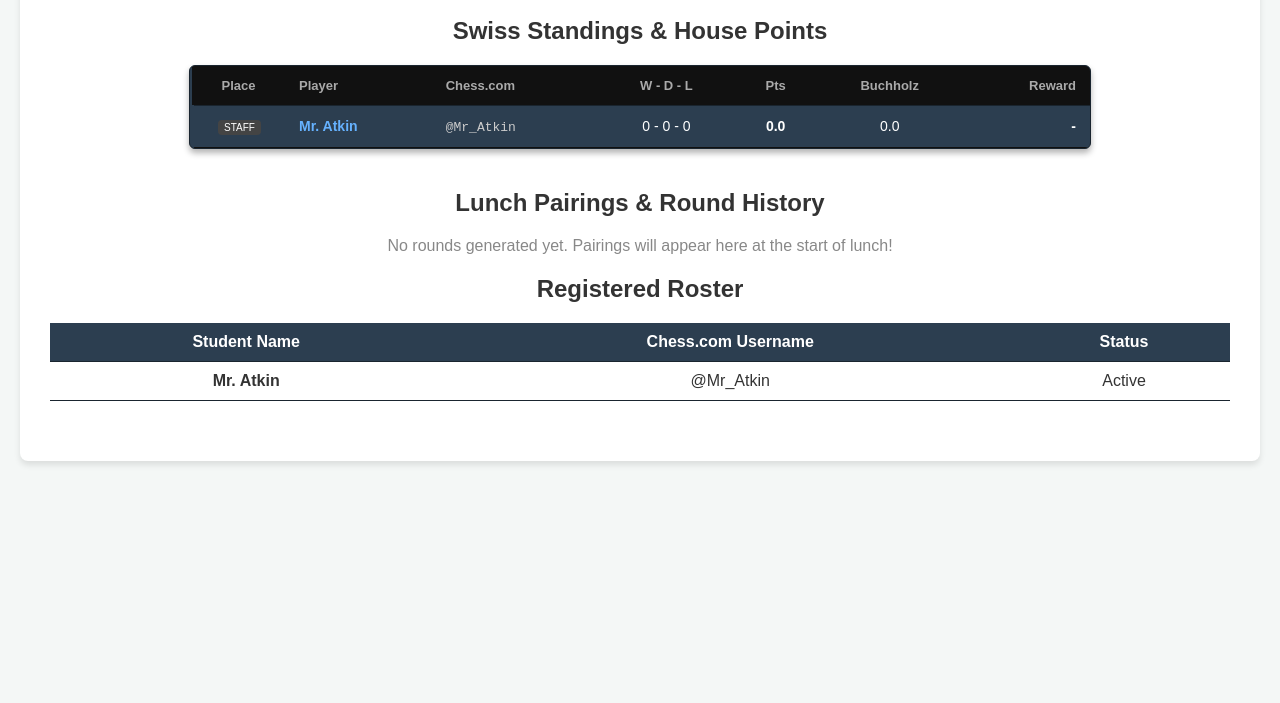
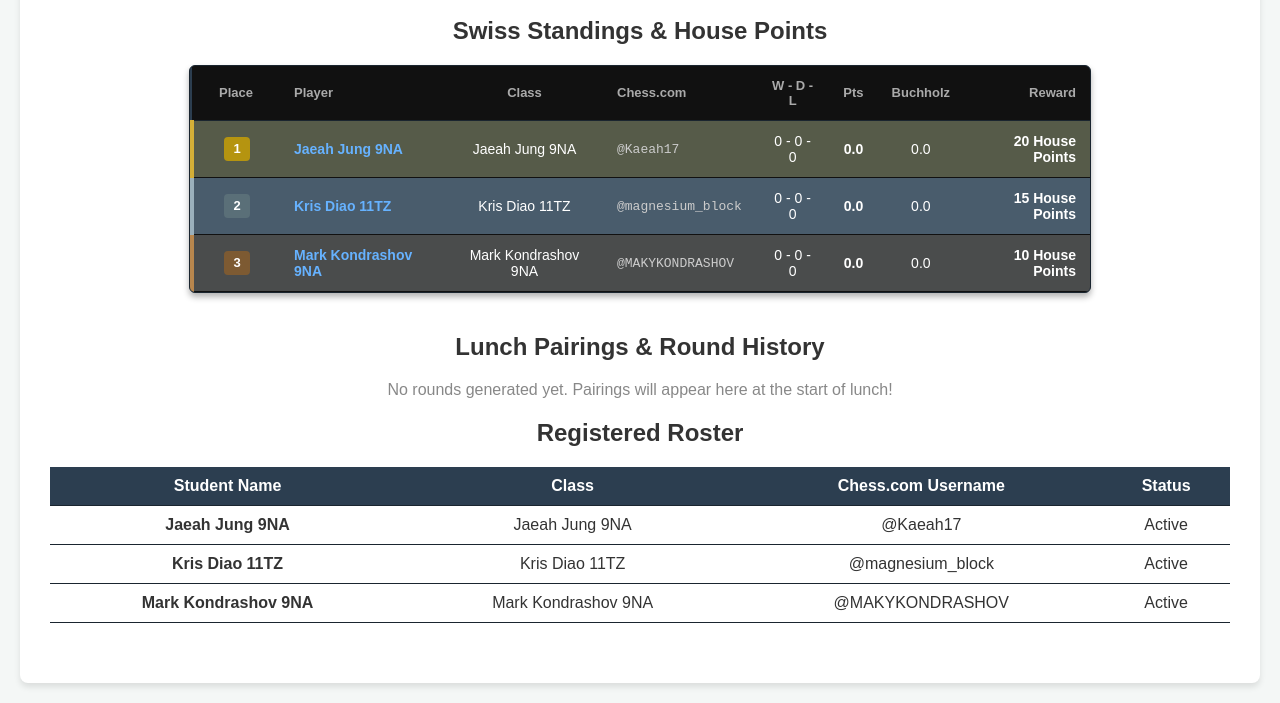
Before and after one commit to MrAtkin/BSN_Chess, a plain HTML site: page index.html in a window 1280 px wide. Shown: the part 110-813 px from the top of the page. Drawn offline with Linux system fonts and the light colour scheme.

Commit message:
Update Chess Swiss standings and pairings

```diff
--- a/index.html
+++ b/index.html
@@ -158,8 +158,9 @@
         <table class="lp-table">
             <thead>
                 <tr>
-                    <th class="col-center" style="width: 65px;">Place</th>
+                    <th class="col-center" style="width: 60px;">Place</th>
                     <th>Player</th>
+                    <th class="col-center">Class</th>
                     <th>Chess.com</th>
                     <th class="col-center">W - D - L</th>
                     <th class="col-center">Pts</th>
@@ -169,13 +170,36 @@
             </thead>
             <tbody>
 
-                <tr class="lp-row-4">
-                    <td class="col-center"><span class="badge-ghost">STAFF</span></td>
-                    <td><span class="lp-player-name">Mr. Atkin</span></td>
-                    <td><span class="lp-username">@Mr_Atkin</span></td>
+                <tr class="lp-row-1">
+                    <td class="col-center"><span class="place-badge badge-1">1</span></td>
+                    <td><span class="lp-player-name">Jaeah Jung 9NA</span></td>
+                    <td class="col-center">Jaeah Jung 9NA</td>
+                    <td><span class="lp-username">@Kaeah17</span></td>
                     <td class="col-center">0 - 0 - 0</td>
                     <td class="col-center"><strong>0.0</strong></td>
                     <td class="col-center">0.0</td>
-                    <td class="col-pts">-</td>
+                    <td class="col-pts">20 House Points</td>
                 </tr>
-            </tbody></table></div><h2>Lunch Pairings &amp; Round History</h2><p style="text-align: center; color: #888;">No rounds generated yet. Pairings will appear here at the start of lunch!</p><h2>Registered Roster</h2><table><tr><th>Student Name</th><th>Chess.com Username</th><th>Status</th></tr><tr><td><strong>Mr. Atkin</strong></td><td>@Mr_Atkin</td><td>Active</td></tr></table></div></div></body></html>
+
+                <tr class="lp-row-2">
+                    <td class="col-center"><span class="place-badge badge-2">2</span></td>
+                    <td><span class="lp-player-name">Kris Diao 11TZ</span></td>
+                    <td class="col-center">Kris Diao 11TZ</td>
+                    <td><span class="lp-username">@magnesium_block</span></td>
+                    <td class="col-center">0 - 0 - 0</td>
+                    <td class="col-center"><strong>0.0</strong></td>
+                    <td class="col-center">0.0</td>
+                    <td class="col-pts">15 House Points</td>
+                </tr>
+
+                <tr class="lp-row-3">
+                    <td class="col-center"><span class="place-badge badge-3">3</span></td>
+                    <td><span class="lp-player-name">Mark Kondrashov 9NA</span></td>
+                    <td class="col-center">Mark Kondrashov 9NA</td>
+                    <td><span class="lp-username">@MAKYKONDRASHOV</span></td>
+                    <td class="col-center">0 - 0 - 0</td>
+                    <td class="col-center"><strong>0.0</strong></td>
+                    <td class="col-center">0.0</td>
+                    <td class="col-pts">10 House Points</td>
+                </tr>
+            </tbody></table></div><h2>Lunch Pairings &amp; Round History</h2><p style="text-align: center; color: #888;">No rounds generated yet. Pairings will appear here at the start of lunch!</p><h2>Registered Roster</h2><table><tr><th>Student Name</th><th>Class</th><th>Chess.com Username</th><th>Status</th></tr><tr><td><strong>Jaeah Jung 9NA</strong></td><td>Jaeah Jung 9NA</td><td>@Kaeah17</td><td>Active</td></tr><tr><td><strong>Kris Diao 11TZ</strong></td><td>Kris Diao 11TZ</td><td>@magnesium_block</td><td>Active</td></tr><tr><td><strong>Mark Kondrashov 9NA</strong></td><td>Mark Kondrashov 9NA</td><td>@MAKYKONDRASHOV</td><td>Active</td></tr></table></div></div></body></html>
```
